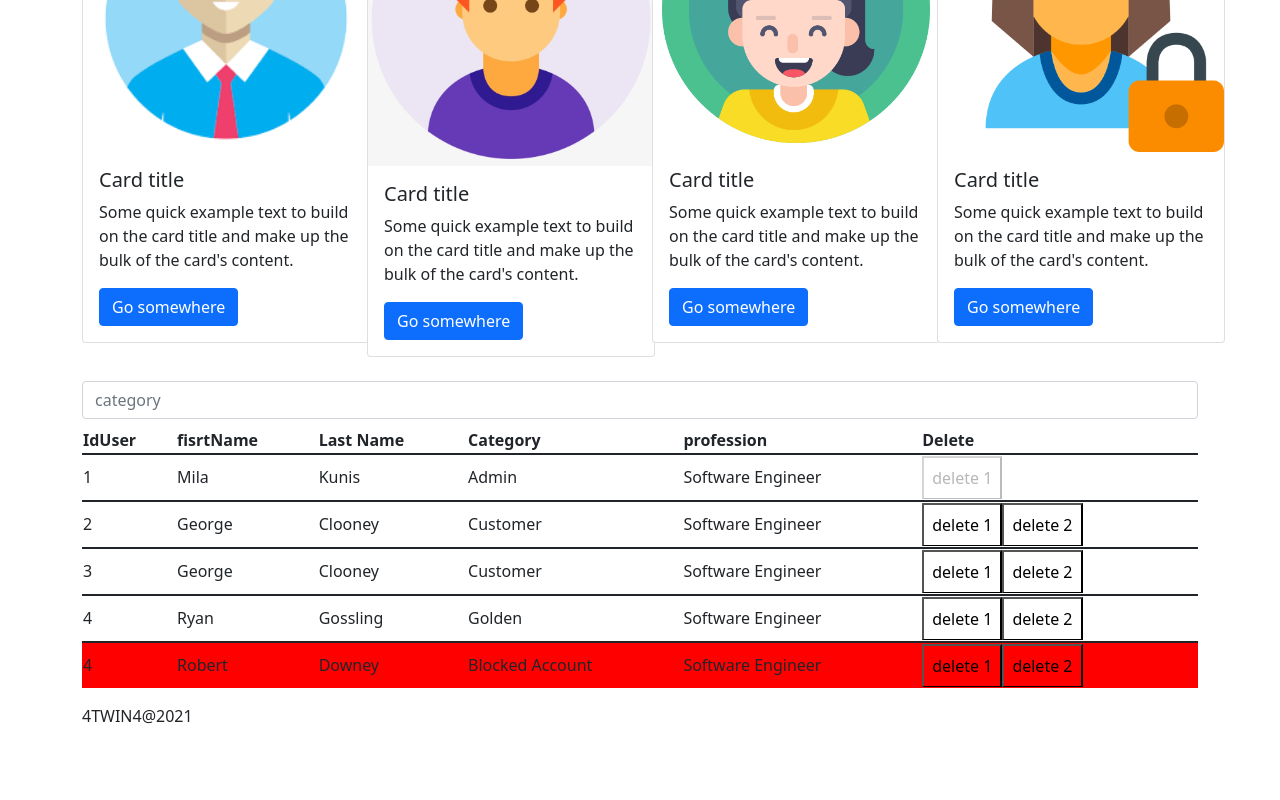
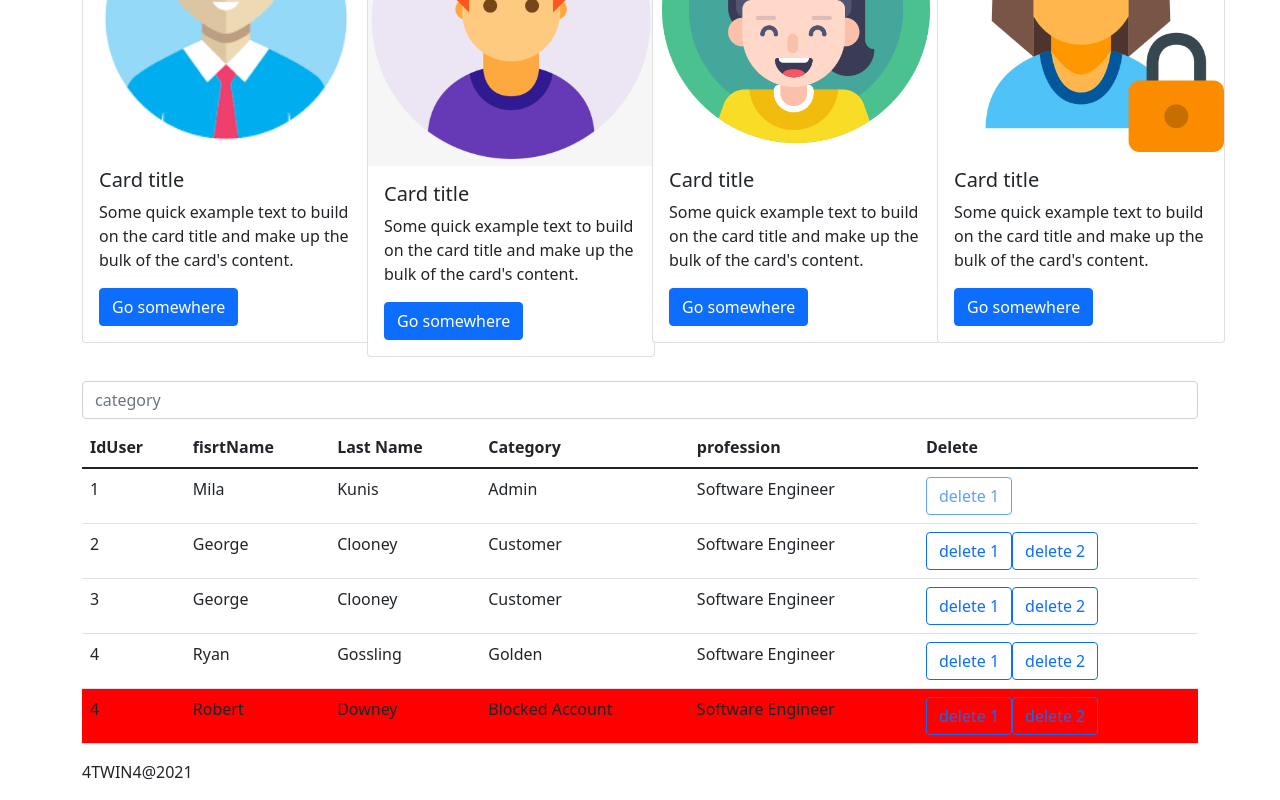
Before and after one commit to badi3a/ProjectAngularTWIN4, an Angular app: page / in a window 1280 px wide. Shown: the part 680-1480 px from the top of the page. Before the commit the page ends 1424 px from the top, so only its background shows below. Built offline with nearby package versions, Linux system fonts and the light colour scheme.

Commit message:
commit S3.V4

```diff
--- a/src/app/main-user/main-user.component.html
+++ b/src/app/main-user/main-user.component.html
@@ -48,7 +48,8 @@
 <input placeholder="category" type="text" name="category" class="form-control"
        [(ngModel)]="inputCategory">
 <h1>{{inputCategory}}</h1>
-<table class="table">
+<table class="table table-hover">
+  <thead>
     <tr>
       <th>IdUser</th>
       <th> fisrtName</th>
@@ -57,6 +58,8 @@
       <th>profession</th>
       <th>Delete</th>
     </tr>
+  </thead>
+  <tbody>
     <tr *ngFor="let user of list"
         [style.background-color]="getColor(user)"
         [hidden]="user.accountCategory!=inputCategory
@@ -67,14 +70,15 @@
       <td>{{user.accountCategory}}</td>
       <td>{{user.profession}}</td>
       <td>
-      <button (click)="delete(user)"
+        <button class="btn btn-outline-primary" (click)="delete(user)"
                 [disabled]="user.accountCategory=='Admin'">
           delete 1
         </button>
-      <button (click)="delete(user)"
+        <button class="btn btn-outline-primary" (click)="delete(user)"
                 *ngIf="user.accountCategory!='Admin'">
           delete 2
         </button>
       </td>
     </tr>
+  </tbody>
 </table>
```
Lines whose indentation alone changed are shown as unchanged.
